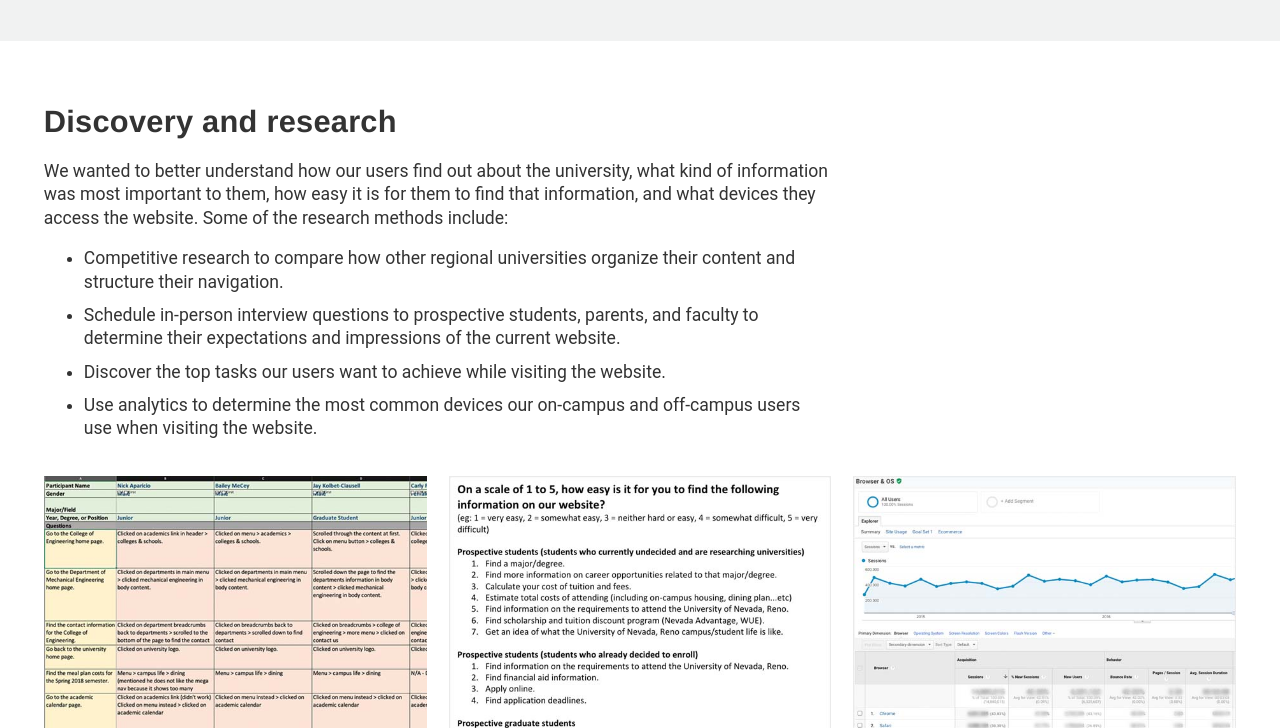
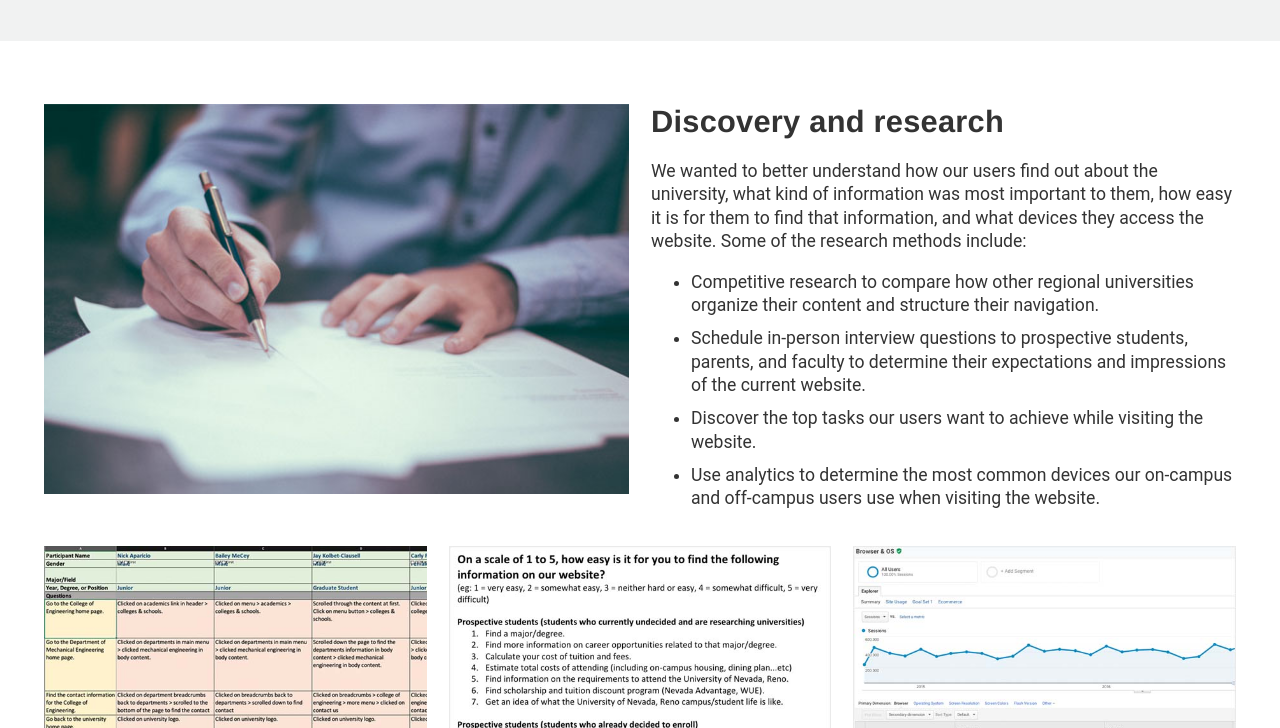
Before and after one commit to ozman2182/ozman, a plain HTML site: page projects/unr.html in a window 1280 px wide. Shown: the part 767-1495 px from the top of the page. Drawn offline with Linux system fonts and the light colour scheme; a web font is replaced by a local one.

Commit message:
Add research image and adjust columns

```diff
--- a/projects/unr.html
+++ b/projects/unr.html
@@ -114,8 +114,11 @@
       <div class="grid-x">
         <div class="cell">
           <div class="grid-container">
-            <div class="grid-x grid-margin-x">
-              <div class="cell large-8">
+            <div class="grid-x grid-margin-x align-middle">
+              <div class="cell large-6 small-order-2 large-order-1">
+                <img src="../images/projects/unr/unr-research-4.jpg" alt="Taking notes">
+              </div>
+              <div class="cell large-6 small-order-1 large-order-2">
                 <h2>Discovery and research</h2>
                 <p>We wanted to better understand how our users find out about the university, what kind of information was most important to them, how easy it is for them to find that information, and what devices they access the website. Some of the research methods include:</p>
                 <ul>
```
Also changed, not shown: images/projects/unr/unr-research-4.jpg (added).
